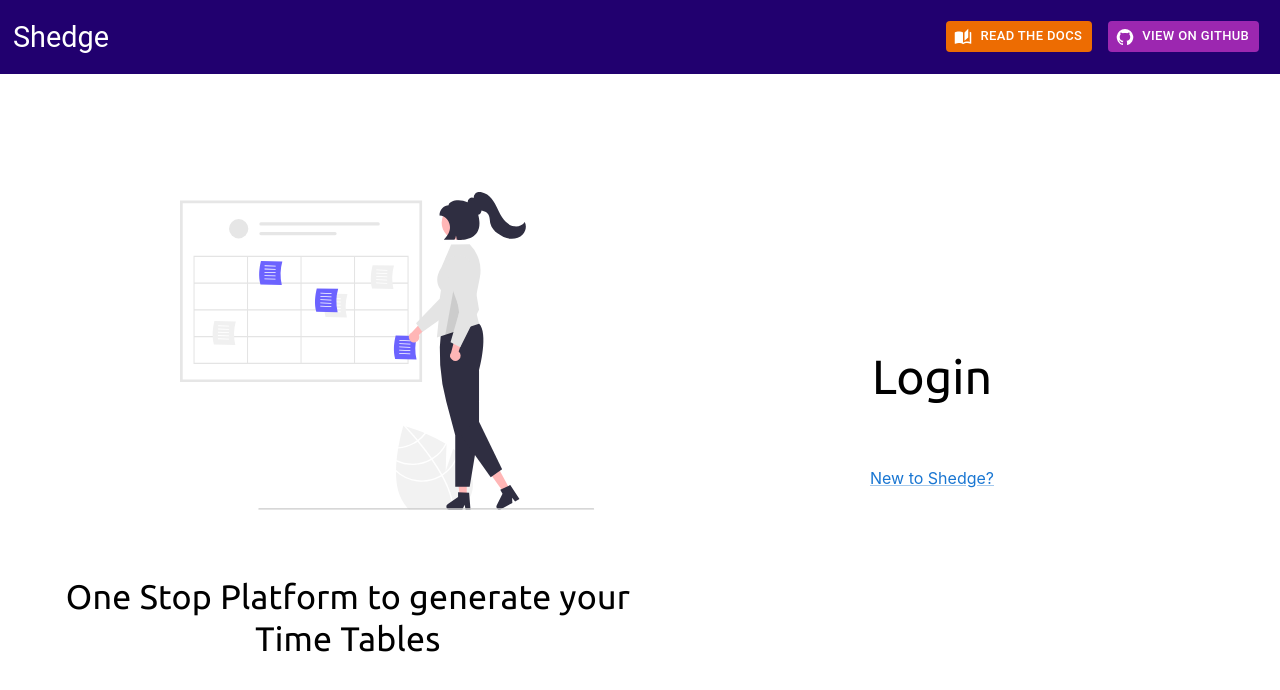
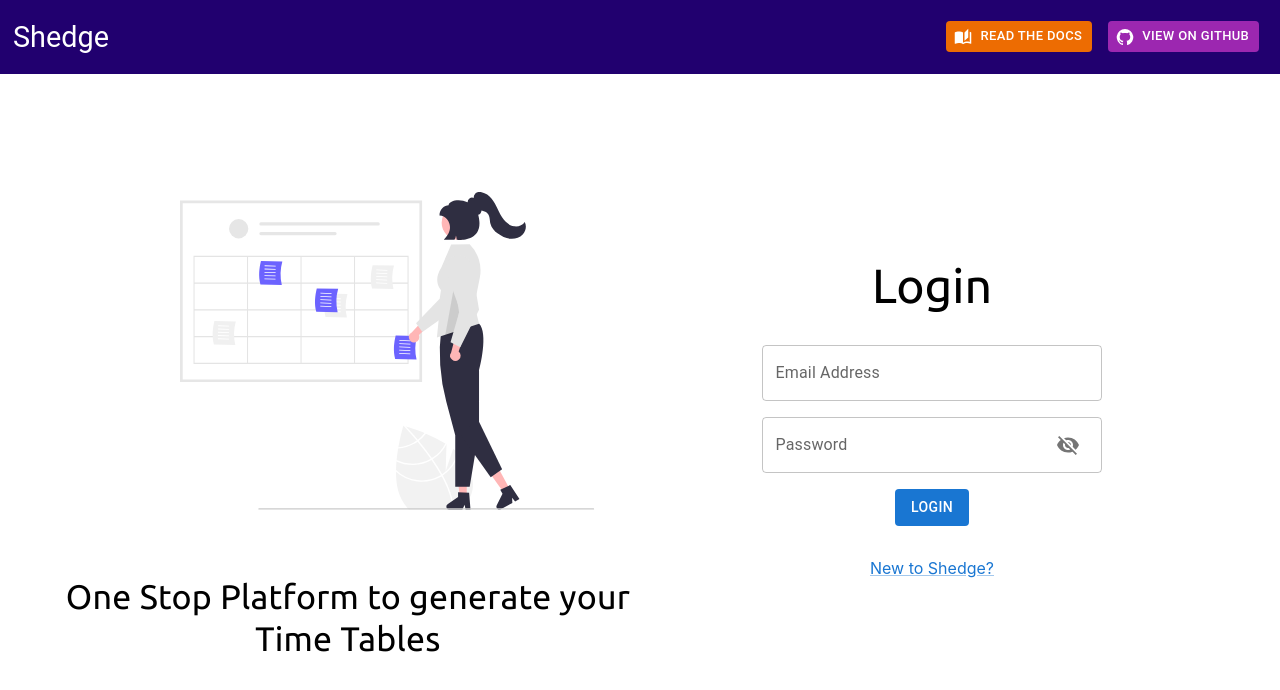
Before and after one commit to nandurijv/t-gen, a React (Create React App) app: page / in a window 1280 px wide. Shown: the top 690 px of the page. Built offline with nearby package versions, Linux system fonts and the light colour scheme.

Commit message:
integrated registration backend

```diff
--- a/package.json
+++ b/package.json
@@ -10,13 +10,15 @@
     "@testing-library/jest-dom": "^5.16.5",
     "@testing-library/react": "^13.4.0",
     "@testing-library/user-event": "^13.5.0",
+    "dotenv": "^16.0.3",
     "formik": "^2.2.9",
     "framer-motion": "^8.5.5",
     "react": "^18.2.0",
     "react-dom": "^18.2.0",
     "react-router-dom": "^6.8.0",
     "react-scripts": "5.0.1",
-    "web-vitals": "^2.1.4"
+    "web-vitals": "^2.1.4",
+    "yup": "^0.32.11"
   },
   "scripts": {
     "start": "react-scripts start",
--- a/src/Components/LoginSignup/Enter.js
+++ b/src/Components/LoginSignup/Enter.js
@@ -1,4 +1,4 @@
-import { Button, Link, Stack, Typography } from "@mui/material";
+import { Alert, Link, Stack, Typography } from "@mui/material";
 import React, { useState } from "react";
 import "./Enter.css";
 import Banner from "../SVGs/banner";
@@ -8,6 +8,9 @@ import Login from "./Login";
 import Register from "./Register";
 function Enter() {
   const [svgType, setSvgType] = useState(1);
+  const [alert,setAlert] = useState(0)
+  const [alertType,setAlertType] = useState("");
+  const [alertMessage,setAlertMessage] = useState("");
   const [formType, setFormType] = useState(0);
   const matches = useMediaQuery("(min-width:800px)");
   return (
@@ -64,8 +67,9 @@ function Enter() {
             <Typography variant="h3" sx={{ fontFamily: "Ubuntu" }}>
             {formType === 0 ? "Login" : "Register"}
             </Typography>
-            {formType === 0 ? <Login /> : <Register />}
+            {formType === 0 ? <Login alert={alert} setAlert={setAlert} alertType={alertType} setAlertType={setAlertType} alertMessage={alertMessage} setAlertMessage={setAlertMessage}/> : <Register alert={alert} setAlert={setAlert} alertType={alertType} setAlertType={setAlertType} alertMessage={alertMessage} setAlertMessage={setAlertMessage}/>}
           </Stack>
+          {alert?<Alert severity={alertType}>{alertMessage}</Alert>:""}
           <Link
             href="#"
             onClick={() => {
--- a/src/Components/LoginSignup/Login.js
+++ b/src/Components/LoginSignup/Login.js
@@ -1,11 +1,77 @@
-import { Stack } from '@mui/material'
-import React from 'react'
+import { Button, IconButton, InputAdornment, Stack, TextField } from "@mui/material";
+import React, { useState } from "react";
+import { useFormik } from "formik";
+import { object, string } from "yup";
+import VisibilityIcon from "@mui/icons-material/Visibility";
+import VisibilityOffIcon from "@mui/icons-material/VisibilityOff";
 
-function Login() {
+const initialValues = {
+  email: "",
+  password: "",
+};
+const validationSchema = object({
+  email: string()
+    .email("Please enter a valid email address")
+    .required("Must not be empty"),
+  password: string().required("Please enter your password"),
+});
+const onSubmit = (values) => {
+  console.log(values);
+};
+function Login({alert, alertType, alertMessage, setAlert, setAlertType, setAlertMessage}) {
+  const [showPassword,setShowPassword] = useState(false);
+  const formik = useFormik({
+    initialValues,
+    validationSchema,
+    onSubmit: onSubmit,
+  });
+  const handleClickShowPassword = () => {
+    setShowPassword((prev) => !prev);
+  };
+  const handleMouseDownPassword = (event) => {
+    event.preventDefault();
+  };
   return (
-    <Stack>
-    </Stack>
-  )
+      <form  style={{ width: "100%" }} action="/" onSubmit={formik.handleSubmit}>
+        <Stack spacing={2} width="100%" alignItems="center" justifyContent="center">
+        <TextField
+          error={formik.touched.email && formik.errors.email}
+          helperText={formik.errors.email}
+          id="name"
+          label="Email Address"
+          name="name"
+          variant="outlined"
+          sx={{ width: "60%" }}
+          {...formik.getFieldProps("email")}
+        />
+        <TextField
+          error={formik.touched.password && formik.errors.password}
+          helperText={formik.errors.password}
+          type={showPassword?"text":"password"}
+          id="password"
+          label="Password"
+          name="password"
+          variant="outlined"
+          sx={{ width: "60%" }}
+          {...formik.getFieldProps("password")}
+          InputProps={{
+            endAdornment:(
+              <InputAdornment position="end">
+                <IconButton
+                  aria-label="toggle password visibility"
+                  onClick={handleClickShowPassword}
+                  onMouseDown={handleMouseDownPassword}
+                >
+                  {showPassword ? <VisibilityIcon /> : <VisibilityOffIcon />}
+                </IconButton>
+                </InputAdornment>
+                )
+          }}
+        />
+        <Button disabled={!formik.isValid} type="submit" variant="contained" disableElevation>Login</Button>
+        </Stack>
+      </form>
+  );
 }
 
-export default Login
+export default Login;
--- a/src/Components/LoginSignup/Register.js
+++ b/src/Components/LoginSignup/Register.js
@@ -12,9 +12,10 @@ import { useState } from "react";
 import { useFormik } from 'formik';
 import { motion } from "framer-motion";
 
-function Register() {
+function Register({alert, alertType, alertMessage, setAlert, setAlertType, setAlertMessage}) {
   const [showPassword, setShowPassword] = useState(false);
   const [showPassword2, setShowPassword2] = useState(false);
+
   const [loading, setLoading] = useState(false);
   const [open, setOpen] = useState(false);
   const formik = useFormik({
@@ -25,7 +26,19 @@ function Register() {
       confirm_password:""
     },
     onSubmit: (values)=>{
-
+      setLoading(true)
+      fetch(`${process.env.REACT_APP_BASE_URL}/user/createUser`,{
+        method:"POST",
+        headers:{
+          "Content-Type": "application/json"
+        },
+        body:JSON.stringify(values)
+      }).then(res=>res.json()).then(data=>{
+        setLoading(false);
+        setAlert(data["success"])
+        setAlertType(data["success"]?"success":"error")
+        setAlertMessage(data["message"]);
+      })
     },
     validate:({name,email,password,confirm_password})=>{
       let errors ={}
@@ -77,8 +90,8 @@ function Register() {
       >
         <TextField
           InputProps={{
-            startAdornment: (
-              <InputAdornment position="start">
+            endAdornment: (
+              <InputAdornment position="end">
                 <IconButton>
                   <AccountCircleIcon />
                 </IconButton>
@@ -96,8 +109,8 @@ function Register() {
         />
         <TextField
           InputProps={{
-            startAdornment: (
-              <InputAdornment position="start">
+            endAdornment: (
+              <InputAdornment position="end">
                 <IconButton>
                   <EmailIcon />
                 </IconButton>
@@ -168,11 +181,11 @@ function Register() {
           variant="contained"
           disableElevation
           color="secondary"
-          onClick={handleOpen}
           sx={{paddingLeft:"0.8rem",paddingRight:"0.8rem"}}
+          onClick={formik.handleSubmit}
         >
           {loading ? (
-            <CircularProgress size={25} sx={{ color: "white" }} />
+            <CircularProgress size={20} sx={{ color: "white" }} />
           ) : (
             "Submit"
           )}
```
Also changed, not shown: 2 other files (tests, documents, lock files or other folders).
